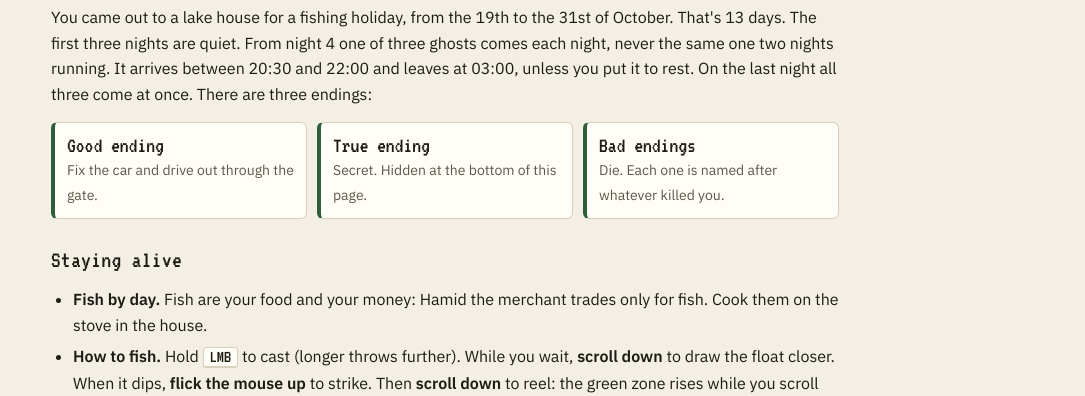
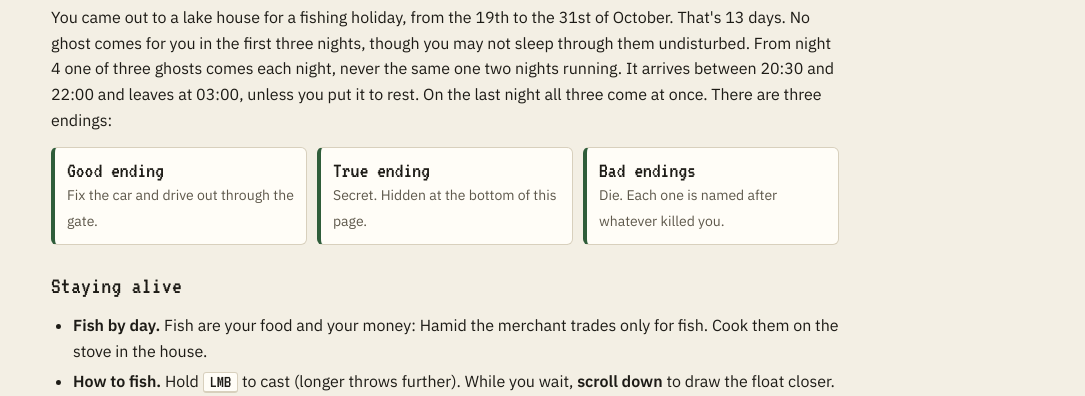
Before and after one commit to AmirulRsly/13-Malam-Guide, a plain HTML site: page index.html in a window 1280 px wide. Shown: the part 384-780 px from the top of the page, without its empty margins (195-1280 px from the left). Drawn offline with Linux system fonts and the light colour scheme.

Commit message:
The first nights: no ghost comes, but they aren't undisturbed

```diff
--- a/index.html
+++ b/index.html
@@ -93,7 +93,7 @@ footer{margin-top:56px;padding-top:16px;border-top:1px solid var(--line);color:v
 
 <section id="basics">
   <h2><span class="n">00</span>The basics</h2>
-  <p>You came out to a lake house for a fishing holiday, from the 19th to the 31st of October. That's 13 days. The first three nights are quiet. From night 4 one of three ghosts comes each night, never the same one two nights running. It arrives between 20:30 and 22:00 and leaves at 03:00, unless you put it to rest. On the last night all three come at once. There are three endings:</p>
+  <p>You came out to a lake house for a fishing holiday, from the 19th to the 31st of October. That's 13 days. No ghost comes for you in the first three nights, though you may not sleep through them undisturbed. From night 4 one of three ghosts comes each night, never the same one two nights running. It arrives between 20:30 and 22:00 and leaves at 03:00, unless you put it to rest. On the last night all three come at once. There are three endings:</p>
   <div class="grid good">
     <div><b>Good ending</b><span>Fix the car and drive out through the gate.</span></div>
     <div><b>True ending</b><span>Secret. Hidden at the bottom of this page.</span></div>
```
